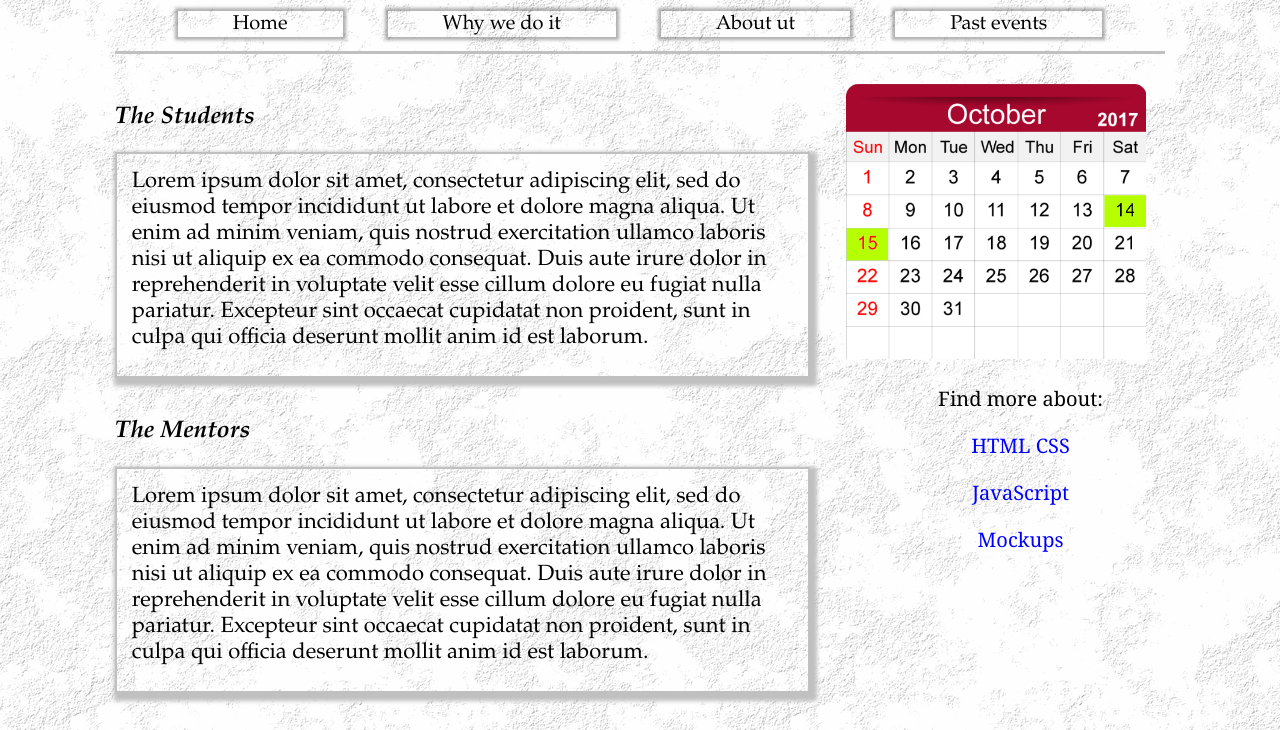
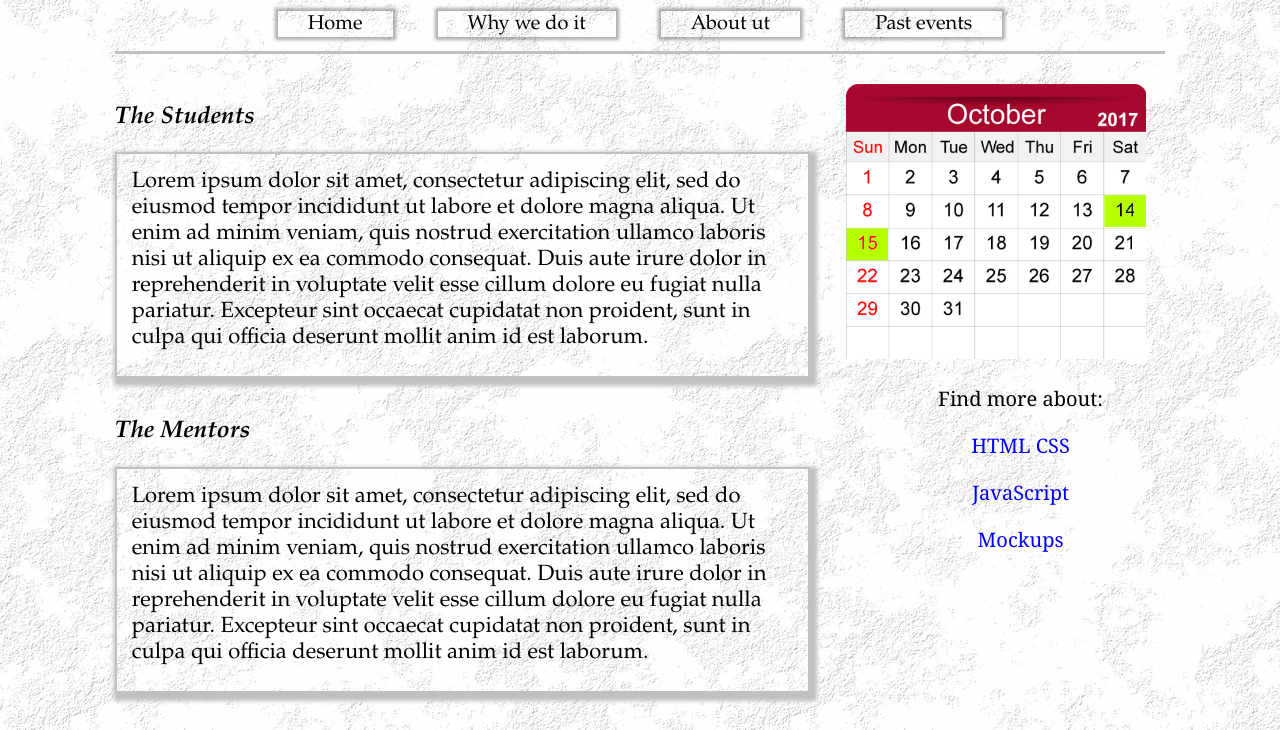
Before and after one commit to stili18/stili18.github.io, a plain HTML site: page index.html in a window 1280 px wide. Shown: the part 133-863 px from the top of the page. Drawn offline with Linux system fonts and the light colour scheme.

Commit message:
Update main.css

```diff
--- a/static/css/main.css
+++ b/static/css/main.css
@@ -37,7 +37,7 @@ body  {
 
 .navigation-container .box > a{
   margin: 0px 20px;
-  padding: 3px 55px;
+  padding: 3px 30px;
   border: 2px;
   box-shadow: 0px 0px 3px 3px rgba(35,32,31,0.35);
   text-decoration: none;
```
